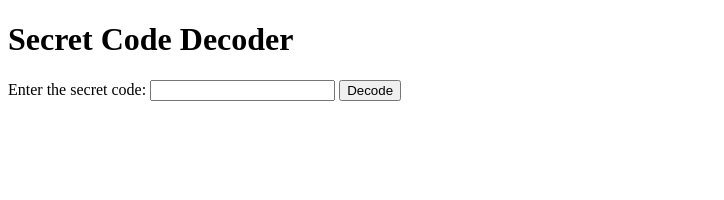
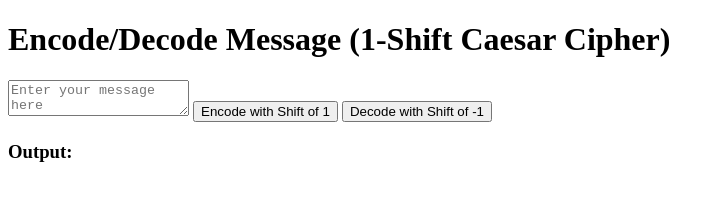
Before and after one commit to NazishQarnain/secret-message, a plain HTML site: page index.html in a window 1280 px wide. Shown: the whole page, without its empty margins (0-724 px from the left). Drawn offline with Linux system fonts and the light colour scheme.

Commit message:
Update index.html

```diff
--- a/index.html
+++ b/index.html
@@ -1,57 +1,22 @@
 <!DOCTYPE html>
-<html>
+<html lang="en">
 <head>
-  <title>Secret Code Decoder</title>
-  <script>
-    function decode() {
-      var secretCode = document.getElementById("secret-code").value.toLowerCase();
-      var decodedMessage = "";
-
-      var substitutionKey = {
-        "w": "q",
-        "e": "w",
-        "r": "e",
-        "t": "r",
-        "y": "t",
-        "u": "y",
-        "i": "u",
-        "o": "i",
-        "p": "o",
-        "a": "p",
-        "s": "a",
-        "d": "s",
-        "f": "d",
-        "g": "f",
-        "h": "g",
-        "j": "h",
-        "k": "j",
-        "l": "k",
-        "z": "l",
-        "x": "z",
-        "c": "x",
-        "v": "c",
-        "b": "v",
-        "n": "b",
-        "m": "n",
-        "q": "m"
-      };
-
-      for (var i = 0; i < secretCode.length; i++) {
-        var character = secretCode[i];
-        var decodedCharacter = substitutionKey[character];
-        decodedMessage += decodedCharacter || character;
-      }
-
-      document.getElementById("decoded-message").textContent = decodedMessage;
-    }
-  </script>
+  <meta charset="UTF-8">
+  <meta name="viewport" content="width=device-width, initial-scale=1.0">
+  <title>Encode/Decode Message (1-Shift Caesar Cipher)</title>
+  <link rel="stylesheet" href="style.css">
 </head>
 <body>
-  <h1>Secret Code Decoder</h1>
-  <label for="secret-code">Enter the secret code:</label>
-  <input type="text" id="secret-code">
-  <button onclick="decode()">Decode</button>
-  <br>
-  <p id="decoded-message"></p>
+
+<div class="container">
+  <h1>Encode/Decode Message (1-Shift Caesar Cipher)</h1>
+  <textarea id="inputText" placeholder="Enter your message here"></textarea>
+  <button onclick="encodeMessage()">Encode with Shift of 1</button>
+  <button onclick="decodeMessage()">Decode with Shift of -1</button>
+  <h3>Output:</h3>
+  <div id="output"></div>
+</div>
+
+<script src="script.js"></script>
 </body>
 </html>
```
